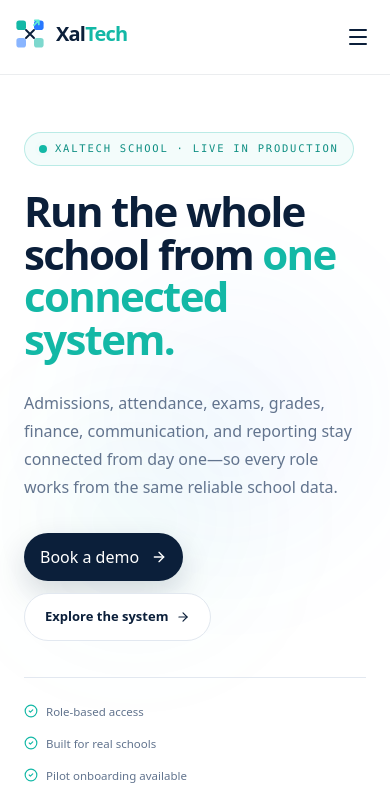
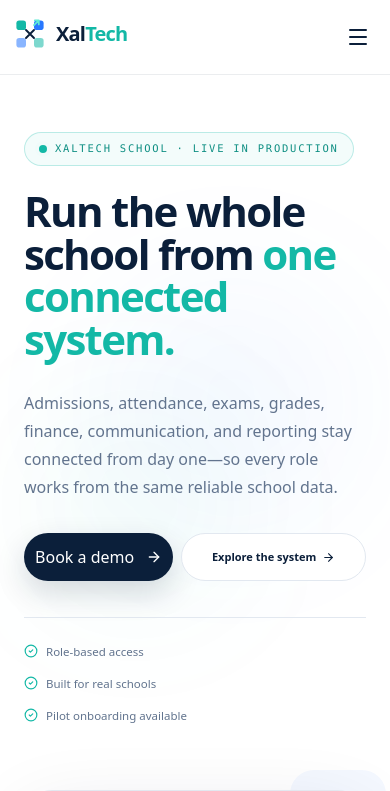
Before and after one commit to Amin365/ProjectTemplate, a React (Vite) app in the folder frontend/: page /school in a window 390 px wide. Shown: the top 791 px of the page. Built offline with nearby package versions, Linux system fonts and the light colour scheme.

Commit message:
Keep school hero CTAs on one mobile row

```diff
--- a/frontend/src/components/XalTech/Schoolprofilepage.jsx
+++ b/frontend/src/components/XalTech/Schoolprofilepage.jsx
@@ -204,19 +204,19 @@ function Hero() {
             Admissions, attendance, exams, grades, finance, communication, and reporting stay connected from day one—so every role works from the same reliable school data.
           </p>
 
-          <div className="mt-8 flex flex-wrap items-center gap-3">
+          <div className="mt-8 flex flex-nowrap items-center gap-2 sm:gap-3">
             <Button
               size="lg"
               onClick={openBookDemo}
-              className="h-12 rounded-full bg-[#0B1F3A] px-6 font-bold text-white shadow-[0_12px_30px_rgba(11,31,58,0.16)] hover:bg-[#12345c]"
+              className="h-12 min-w-0 flex-[0.85] justify-center whitespace-nowrap rounded-full bg-[#0B1F3A] px-3 text-[11px] font-bold text-white shadow-[0_12px_30px_rgba(11,31,58,0.16)] hover:bg-[#12345c] sm:flex-none sm:px-6 sm:text-sm"
             >
-              Book a demo <ArrowRight size={16} className="ml-1" />
+              Book a demo <ArrowRight size={14} className="ml-1" />
             </Button>
             <a
               href="#modules"
-              className="inline-flex h-12 items-center gap-2 rounded-full border border-slate-200 bg-white px-5 text-[13px] font-semibold text-[#0B1F3A] transition-colors hover:border-slate-300 hover:bg-slate-50"
+              className="inline-flex h-12 min-w-0 flex-[1.15] items-center justify-center gap-1.5 whitespace-nowrap rounded-full border border-slate-200 bg-white px-3 text-[11px] font-semibold text-[#0B1F3A] transition-colors hover:border-slate-300 hover:bg-slate-50 sm:flex-none sm:gap-2 sm:px-5 sm:text-[13px]"
             >
-              Explore the system <ArrowRight size={14} />
+              Explore the system <ArrowRight size={13} />
             </a>
           </div>
 
```
